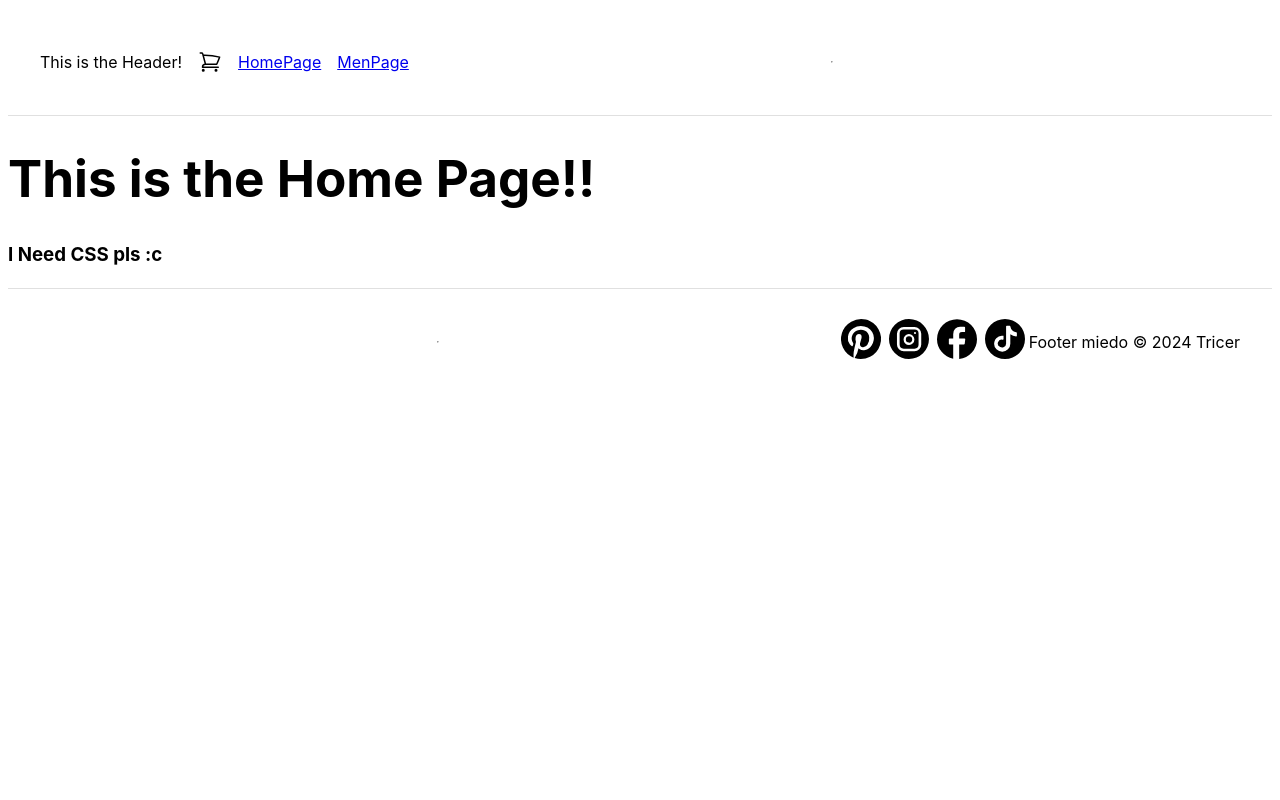
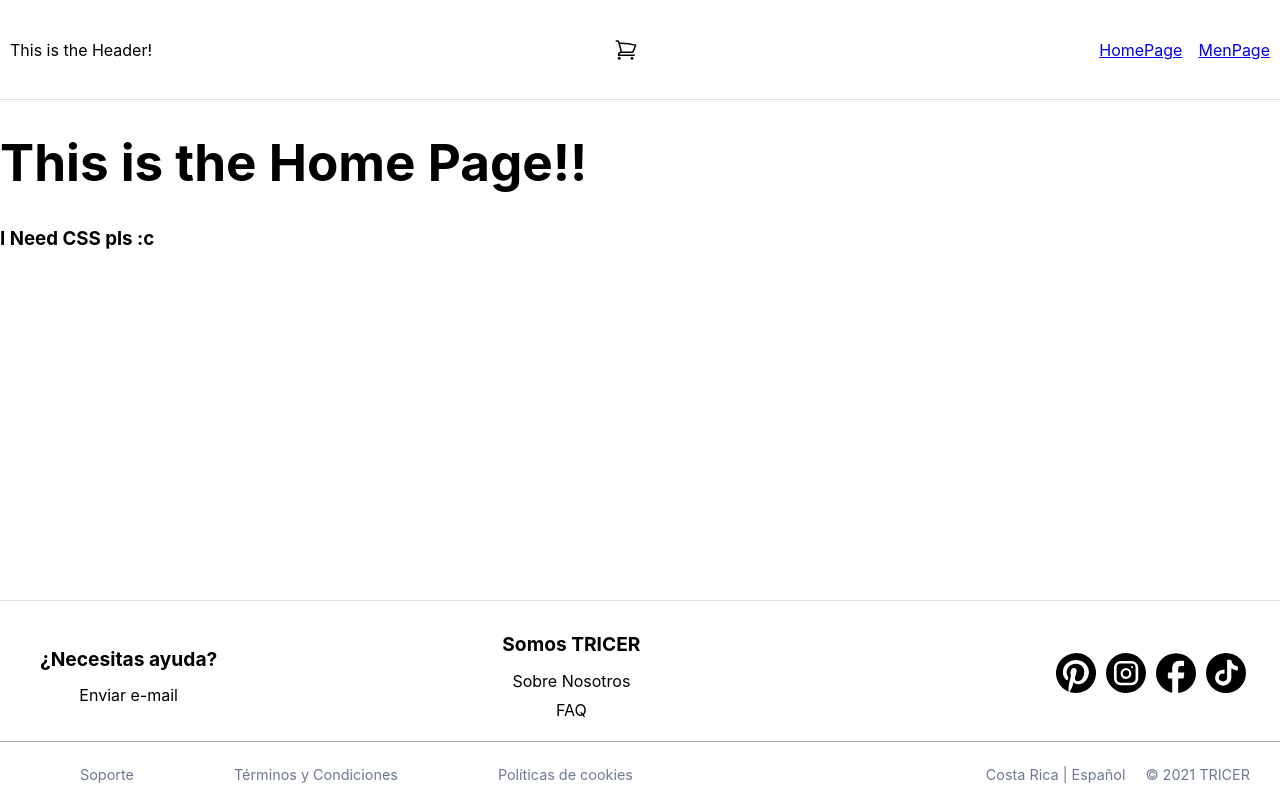
Before and after one commit to JGeanca/Tricer, a React (Vite) app in the folder projects/project-01/: page / in a window 1280 px wide. Built offline with nearby package versions, Linux system fonts and the light colour scheme.

Commit message:
Layoud grid, and footer added

```diff
--- a/projects/project-01/src/components/Footer.jsx
+++ b/projects/project-01/src/components/Footer.jsx
@@ -1,17 +1,37 @@
-import { InstagramIcon, FacebookIcon, XIcon, TiktokIcon, PinterestIcon } from '../assets/Icons'
+import { InstagramIcon, FacebookIcon, TiktokIcon, PinterestIcon } from '../assets/Icons'
+import { Link } from 'react-router-dom'
 
 export function Footer() {
   return (
     <footer>
-      <hr />
-      <div className='icons'>
-        <PinterestIcon />
-        <InstagramIcon />
-        <FacebookIcon />
-        <TiktokIcon />
+      <div className='footer-links'>
+        <div className='footer-links-column'>
+          <strong>¿Necesitas ayuda?</strong>
+          <Link to='/contact'>Enviar e-mail</Link>
+        </div>
+        <div className='footer-links-column'>
+          <strong>Somos TRICER</strong>
+          <Link to='/about-us'>Sobre Nosotros</Link>
+          <Link to='/faq'>FAQ</Link>
+        </div>
       </div>
-
-      <p>Footer miedo &copy; 2024 Tricer</p>
+      <div className='footer-social'>
+        <a href='https://es.pinterest.com/' target='_blank' rel='noopener noreferrer'><PinterestIcon /></a>
+        <a href='https://www.instagram.com/' target='_blank' rel='noopener noreferrer'><InstagramIcon /></a>
+        <a href='https://www.facebook.com/' target='_blank' rel='noopener noreferrer'><FacebookIcon /></a>
+        <a href='https://www.tiktok.com/' target='_blank' rel='noopener noreferrer'><TiktokIcon /></a>
+      </div>
+      <div className='footer-bottom'>
+        <div className='footer-bottom-left'>
+          <Link to="/support">Soporte</Link>
+          <Link to="/terms">Términos y Condiciones</Link>
+          <Link to="/cookies">Políticas de cookies</Link>
+        </div>
+        <div className='footer-bottom-right'>
+          <span>Costa Rica | Español</span>
+          <span>© 2021 TRICER</span>
+        </div>
+      </div>
     </footer>
   )
 }
--- a/projects/project-01/src/components/Header.jsx
+++ b/projects/project-01/src/components/Header.jsx
@@ -10,7 +10,6 @@ export function Header() {
         <Link to="/">HomePage</Link>
         <Link to="/men">MenPage</Link>
       </nav>
-      <hr />
     </header>
   )
 }
--- a/projects/project-01/src/components/Layout.jsx
+++ b/projects/project-01/src/components/Layout.jsx
@@ -5,7 +5,7 @@ import { Outlet } from 'react-router-dom'
 
 export function Layout() {
   return (
-    <div>
+    <div className='layout-container'>
       <Header />
       <main>
         <Outlet />
--- a/projects/project-01/src/index.css
+++ b/projects/project-01/src/index.css
@@ -37,14 +37,31 @@ button:focus-visible {
 }
 
 /** This is CSS by the team: */
-/**! css just for the moment */
-header {
-  display: flex;
-  justify-content: space-between;
-  align-items: center;
-  padding: 1.6em 2em;
-  border-bottom: 1px solid #e0e0e0;
-  gap: 1em;
+
+.layout-container {
+  display: grid;
+  grid-template-rows: 100px 1fr 200px;
+  min-height: 100vh;
+  grid-template-areas:
+    'header   header  header'
+    'main     main    main'
+    'footer   footer  footer';
+}
+
+.layout-container header {
+  grid-area: header;
+}
+
+.layout-container main {
+  grid-area: main;
+}
+
+.layout-container footer {
+  grid-area: footer;
+}
+
+body {
+  margin: 0;
 }
 
 nav {
@@ -52,10 +69,100 @@ nav {
   gap: 1em;
 }
 
+header {
+  display: flex;
+  justify-content: space-between;
+  align-items: center;
+  padding: 10px;
+  border-bottom: 1px solid #e0e0e0;
+}
+
+
 footer {
+  display: grid;
+  grid-template-columns: 1fr 1fr 1fr;
+  grid-template-rows: 130px 45px;
+  border-top: 1px solid #e0e0e0;
+  padding: 10px;
+  grid-template-areas:
+    'links    links    social'
+    'f-bottom f-bottom f-bottom';
+
+}
+
+.footer-links {
+  grid-area: links;
   display: flex;
-  justify-content: center;
   align-items: center;
-  padding: 1.6em 2em;
-  border-top: 1px solid #e0e0e0;
+  justify-content: start;
+  gap: 265px;
+  padding-left: 20px;
 }
+
+.footer-links-column {
+  display: flex;
+  flex-direction: column;
+  align-items: center;
+  gap: 5px;
+  padding: 10px;
+}
+
+.footer-links-column strong {
+  font-size: 1.2em;
+  margin-bottom: 5px;
+}
+
+.footer-links a {
+  color: #000;
+  text-decoration: none;
+}
+
+.footer-social {
+  grid-area: social;
+  display: flex;
+  justify-content: flex-end;
+  align-items: center;
+  gap: 2px;
+  padding-right: 20px;
+}
+
+.footer-bottom {
+  grid-column: f-bottom;
+  display: flex;
+  justify-content: space-between;
+  align-items: end;
+  font-size: 0.9em;
+  color: #6D7993;
+  position: relative;
+}
+
+/* This is just for the divider line between the 2 rows */
+.footer-bottom::before {
+  content: '';
+  position: absolute;
+  top: 0;
+  right: 0;
+  left: 50%;
+  width: 100vw;
+  height: 1px;
+  background-color: #a0a0a0;
+  transform: translateX(-50%);
+}
+
+.footer-bottom-left {
+  display: flex;
+  gap: 100px;
+  padding-left: 70px;
+}
+
+.footer-bottom-left a {
+  color: #6D7993;
+  text-decoration: none;
+}
+
+.footer-bottom-right {
+  text-align: right;
+  display: flex;
+  gap: 20px;
+  padding-right: 20px;
+}
--- a/projects/project-01/src/main.jsx
+++ b/projects/project-01/src/main.jsx
@@ -20,7 +20,6 @@ const router = createBrowserRouter([
         path: 'men',
         element: <MenPage />
       },
-
     ],
   },
   {
```
